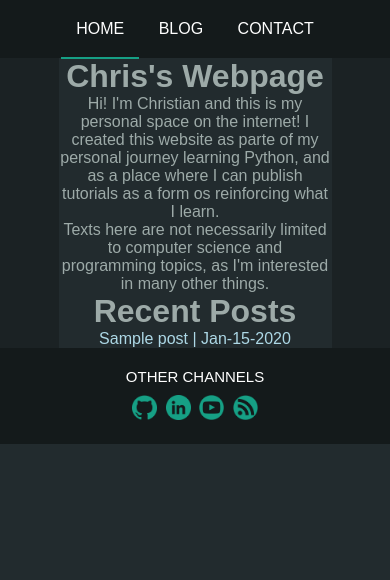
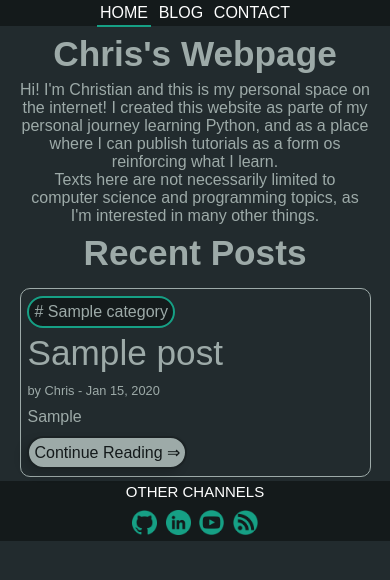
Before and after one commit to chrisdelmoro/personalWebsite, a Django app: page / in a window 390 px wide. Shown: the top 580 px of the page. Run offline with Django 4.2, Linux system fonts and the light colour scheme; tables that the repository leaves empty hold one stand-in row (values such as "Sample post").

Commit message:
Made the layout more responsive to different screensizes and more general styling.

```diff
--- a/base/templates/base/index.html
+++ b/base/templates/base/index.html
@@ -2,9 +2,9 @@
 
 {% block content %}
 
-<h1 align="center">Chris's Webpage</h1>
+<h1>Chris's Webpage</h1>
 
-<div align="center">
+<div class="div-content">
 	Hi! I'm Christian and this is my personal space on the internet!
 	I created this website as parte of my personal journey learning Python,
 	and as a place where I can publish tutorials as a form os reinforcing
@@ -15,15 +15,34 @@
 </div>
 
 
-<h1 align="center">Recent Posts</h1>
+<h1>Recent Posts</h1>
 
-<div align="center">
+<div class="div-content">
+
 	{% for post in posts %}
-		<a class="simple-link" href="{% url 'post_detail' post.category.slug post.slug %}">
-			{{ post.title }} | {{ post.created_at | date:'M-d-Y'}}
-		</a>
-		<br>
+
+	<div class="post">
+		<form action="{% url 'category_detail' post.category.slug %}">
+			<button class="post-category" type="submit"># {{ post.category }}</button>
+		</form>
+
+		<a class="post-title" href="{% url 'post_detail' post.category.slug post.slug %}">{{ post.title }}</a>
+
+		<div class="created_at">
+			by Chris - {{ post.created_at | date:'M d, Y'}}
+		</div>
+
+		<div class="post-intro">
+			{{ post.intro }}
+		</div>
+
+		<form action="{% url 'post_detail' post.category.slug post.slug %}">
+			<button class="continue-button" type="submit">Continue Reading &rArr;</button>
+		</form>
+	</div>
+
 	{% endfor %}
+
 </div>
 
 {% endblock content %}
--- a/base/views.py
+++ b/base/views.py
@@ -7,6 +7,7 @@ from blog.models import Post
 
 def home(request):
 	posts = Post.objects.filter(status=Post.ACTIVE)
+	posts = posts[0:2]
 	context = {'posts':posts}
 	return render(request, 'base/index.html', context)
 
--- a/blog/static/styles/blog.css
+++ b/blog/static/styles/blog.css
@@ -5,11 +5,11 @@
 	text-align: center;
 	color: white;
 	padding: 5px;
-	margin-top: 5px;
+	margin-top: 1%;
 }
 
 #blog-search::placeholder {
-	color: white;
+	color: #9daaa8;
 	opacity: 1;
 }
 
@@ -20,13 +20,11 @@
 	border-radius: 100px;
 	border-style: solid;
 	border-width: 2px;
-	text-decoration: none;
 	cursor: pointer;
 	padding-top: 5px;
 	padding-bottom: 5px;
 	padding-left: 5px;
 	padding-right: 5px;
-	margin: auto;
 	vertical-align: top;
 	transition: background-color 0.1s, color 0.1s;
 }
@@ -36,6 +34,21 @@
 	color: #141a1b;
 }
 
+.div-content {
+	margin-top: 1%;
+	margin-bottom: 1%;
+	margin-left: 5%;
+	margin-right: 5%;
+}
+
+.post {
+	border-radius: 10px;
+	border-style: solid;
+	border-width: 1px;
+	border-color: #9daaa8;
+	margin-top: 15px;
+}
+
 .post-category {
 	background-color: #141a1b;
 	color: #9daaa8;
@@ -43,7 +56,6 @@
 	border-radius: 100px;
 	border-style: solid;
 	border-width: 2px;
-	text-decoration: none;
 	cursor: pointer;
 	padding-top: 5px;
 	padding-bottom: 5px;
@@ -61,19 +73,12 @@
 	color: #141a1b;
 }
 
-.post {
-	border-radius: 10px;
-	border-style: solid;
-	border-width: 1px;
-	border-color: #9daaa8;
-	margin-top: 15px;
-}
-
 .post-title {
 	display: block;
 	color: #9daaa8;
-	font-size: 36px;
+	font-size: 2.2rem;
 	text-decoration: none;
+	text-align: left;
 	transition: color 0.15s;
 	margin-top: 5px;
 	margin-left: 2%;
@@ -82,15 +87,15 @@
 }
 
 .created_at {
-	font-size: 12px;
+	font-size: 0.8rem;
 	margin-top: 10px;
 	margin-bottom: 10px;
 	margin-left: 2%;
 	margin-right: 2%;
+	text-align: left;
 }
 
 .post-intro {
-	font-size: 16px;
 	margin-top: 10px;
 	margin-bottom: 10px;
 	margin-left: 2%;
@@ -131,7 +136,8 @@
 .detail-title {
 	display: block;
 	color: #9daaa8;
-	font-size: 36px;
+	text-align: left;
+	font-size: 2.2rem;
 	margin-top: 5px;
 	margin-left: 2%;
 	margin-right: 2%;
@@ -150,13 +156,13 @@
 	margin-left: 2%;
 	margin-right: 2%;
 	padding-top: 2%;
-	font-size: 16px;
 	text-align: justify;
 	text-justify: inter-word;
 }
 
 .detail-path {
-	font-size: 12px;
+	font-size: 0.8rem;
+	text-align: left;
 	margin-top: 10px;
 	margin-bottom: 10px;
 	margin-left: 2%;
--- a/blog/templates/blog/category.html
+++ b/blog/templates/blog/category.html
@@ -2,9 +2,9 @@
 
 {% block content %}
 
-<h1 align="center">Posts found</h1>
+<h1>Posts found</h1>
 
-<div style="margin-top: 1%; margin-bottom: 1%; margin-left: 5%; margin-right: 5%;">
+<div class="div-content">
 
 	{% for post in posts %}
 
@@ -30,7 +30,7 @@
 
 		{% empty %}
 		<div>
-			<p align="center">There is no posts in this category...</p>
+			<p>There is no posts in this category...</p>
 		</div>
 
 	{% endfor %}
--- a/blog/templates/blog/detail.html
+++ b/blog/templates/blog/detail.html
@@ -2,7 +2,7 @@
 
 {% block content %}
 
-<div style="margin-left: 5%; margin-right: 5%;">
+<div class="div-content">
 
 	<div class="detail-path">
 		<a class="simple-link" href="{% url 'blog' %}">Blog</a> > <a class="simple-link" href="{% url 'category_detail' post.category.slug %}">{{ post.category }}</a> > <a class="simple-link" href="{% url 'post_detail' post.category.slug post.slug %}">{{ post.title }}</a>
--- a/contact/static/styles/contact.css
+++ b/contact/static/styles/contact.css
@@ -3,9 +3,9 @@
 	border-style: none;
 	border-radius: 5px;
 	color: white;
-	width: 48%;
+	text-align: left;
+	width: 100%;
 	padding: 5px;
-	margin-top: 1%;
 }
 
 .text-input-full-width {
@@ -13,7 +13,8 @@
 	border-style: none;
 	border-radius: 5px;
 	color: white;
-	width: 96.5%;
+	text-align: left;
+	width: 100%;
 	padding: 5px;
 	margin-top: 1%;
 }
--- a/contact/templates/contact/success.html
+++ b/contact/templates/contact/success.html
@@ -2,6 +2,6 @@
 
 {% block content %}
 
-	SUCCESS!
+<div class="div-content">SUCCESS!</div>
 
 {% endblock content %}
--- a/static/styles/footer.css
+++ b/static/styles/footer.css
@@ -1,7 +1,7 @@
 .footer {
 	background-color: #141a1b;
-	padding-top: 20px;
-	padding-bottom: 20px;
+	padding-top: 0.5%;
+	padding-bottom: 0.5%;
 	text-align: center;
 	float: none;
 }
--- a/static/styles/main.css
+++ b/static/styles/main.css
@@ -3,6 +3,24 @@
 	padding: 0;
 	font-family: Arial, Helvetica, sans-serif;
 	box-sizing: border-box;
+	text-align: center;
+	font-size: 1rem;
+}
+
+::-webkit-scrollbar {
+	width: 0.5vw;
+}
+
+::-webkit-scrollbar-track {
+	background: #222b2e;
+}
+
+::-webkit-scrollbar-thumb {
+	background: #9daaa8;
+}
+
+::-webkit-scrollbar-thumb:hover {
+	background: #16a085;
 }
 
 body {
@@ -10,7 +28,17 @@ body {
 	color: #9daaa8;
 }
 
+h1 {
+	margin: 2%;
+	font-size: 2.2rem;
+}
+
+form {
+	text-align: left;
+}
+
 .simple-link {
+	font-size: 0.8rem;
 	color: lightblue;
 	text-decoration: none;
 }
@@ -37,3 +65,33 @@ body {
 	width: 70vw;
 	background-color: #222b2e;
 }
+
+@media screen and (max-width: 992px) {
+	.column {
+		width: 10vw;
+	}
+
+	#column-content {
+		width: 80vw;
+	}
+}
+
+@media screen and (max-width: 768px) {
+	.column {
+		width: 5vw;
+	}
+
+	#column-content {
+		width: 90vw;
+	}
+}
+
+@media screen and (max-width: 600px) {
+	.column {
+		width: 0vw;
+	}
+
+	#column-content {
+		width: 100vw;
+	}
+}
--- a/static/styles/navbar.css
+++ b/static/styles/navbar.css
@@ -1,35 +1,35 @@
 .navbar {
 	background-color: #141a1b;
-	padding-top: 20px;
-	padding-bottom: 20px;
+	padding-top: 1%;
+	padding-bottom: 1%;
 	text-align: center;
 }
 
 .navbar-link {
 	color: white;
 	text-decoration: none;
-	padding-top: 20px;
-	padding-bottom: 20px;
-	padding-left: 15px;
-	padding-right: 15px;
+	padding-top: 1%;
+	padding-bottom: 1%;
+	padding-left: 0.8%;
+	padding-right: 0.8%;
 	transition: background-color 0.1s, color 0.1s, border-bottom-width 0.1s, border-bottom-style 0.1s, border-bottom-color 0.1s;
 }
 
 .navbar-link:hover {
 	color: #141a1b;
 	background-color: #16a085;
-	border-bottom-width: 2px;
+	border-bottom-width: 0.18rem;
     border-bottom-style: solid;
     border-bottom-color: white;
 }
 
 .navbar-link.current {
-	border-bottom: 2px solid #16a085;
+	border-bottom: 0.18rem solid #16a085;
 	transition: background-color 0.1s, color 0.1s, border-bottom-width 0.1s, border-bottom-style 0.1s, border-bottom-color 0.1s;
 }
 
 .navbar-link.current:hover {
 	color: #141a1b;
 	background-color: #16a085;
-	border-bottom: 2px solid white;
+	border-bottom: 0.18rem solid white;
 }
--- a/templates/main.html
+++ b/templates/main.html
@@ -21,7 +21,7 @@
 				{% block content %}
 
 
-				{% endblock%}
+				{% endblock content %}
 			</div>
 			<div class="column"></div>
 		</main>
```
Also changed, not shown: blog/templates/blog/index.html (+6 -6 lines), blog/templates/blog/search.html (+5 -5 lines), contact/templates/contact/contact.html (+9 -7 lines).
